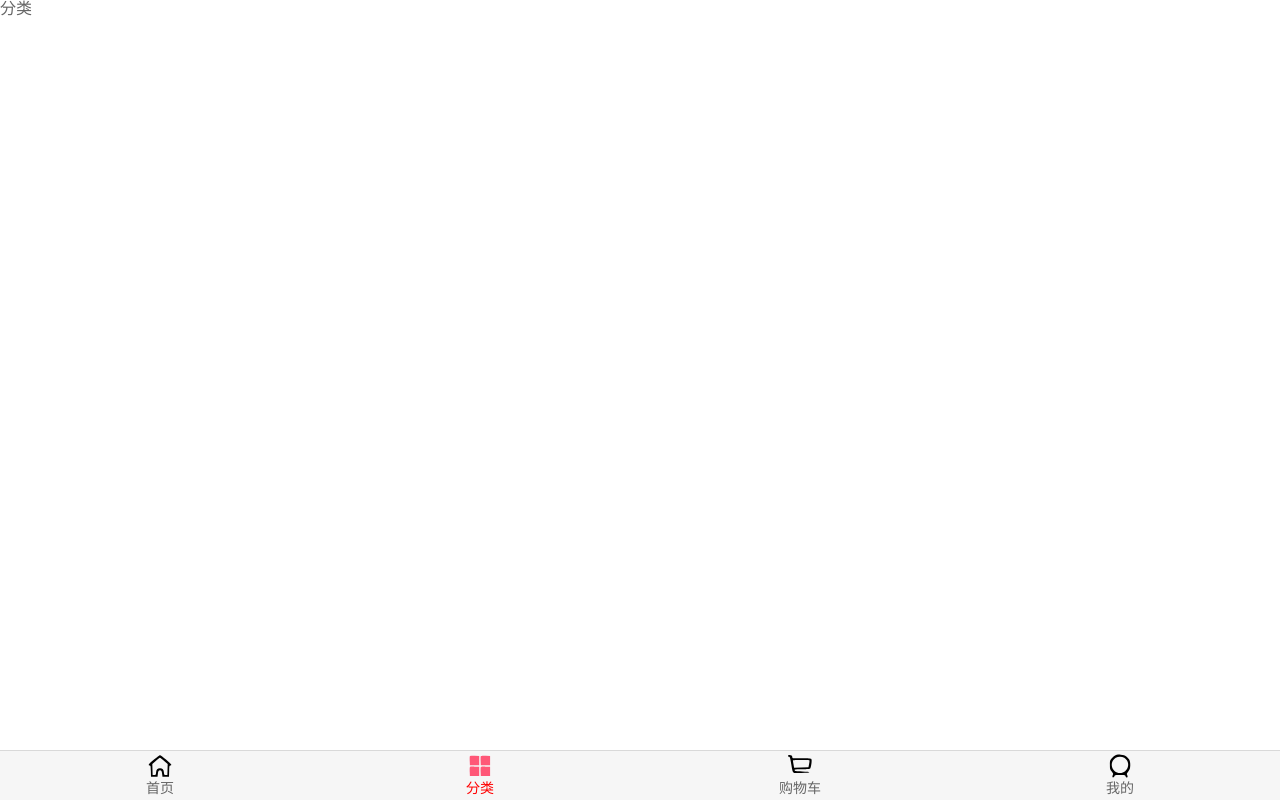
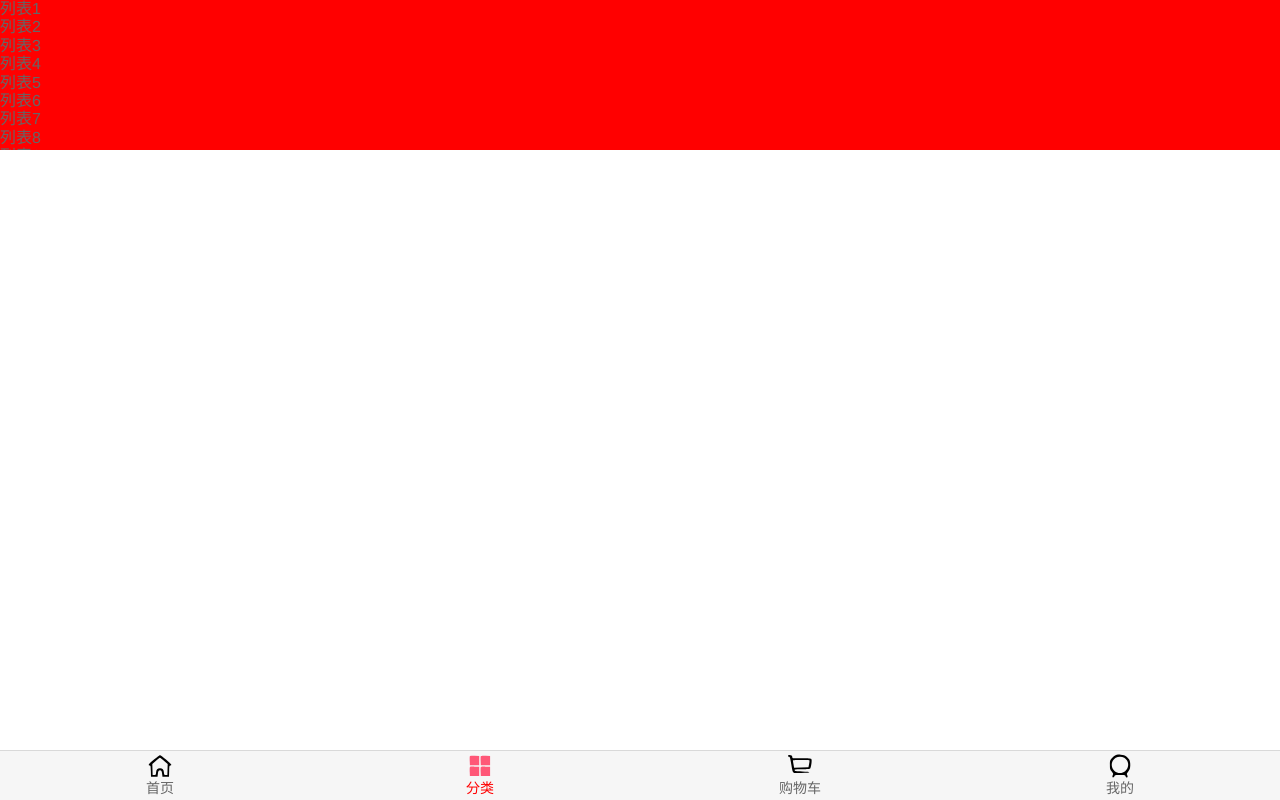
Before and after one commit to DuanPengZhan/supermall, a Vue app: page /category in a window 1280 px wide. Built offline with nearby package versions, Linux system fonts and the light colour scheme.

Commit message:
better-scroll

```diff
--- a/package.json
+++ b/package.json
@@ -8,6 +8,7 @@
   },
   "dependencies": {
     "axios": "^0.24.0",
+    "better-scroll": "^2.4.2",
     "core-js": "^3.6.5",
     "vue": "^3.0.0",
     "vue-router": "^4.0.0-0",
--- a/src/components/common/tabbar/TabBar.vue
+++ b/src/components/common/tabbar/TabBar.vue
@@ -22,5 +22,7 @@
 
   /* box-shadow: 0 -0.1785rem 0.1785rem 0 #f4f4f4; */
   border-top: 1px solid #d9d9d9;
+  /* overflow: hidden; */
+  z-index: 1;
 }
 </style>
--- a/src/components/content/mainTabbar/MainTabBar.vue
+++ b/src/components/content/mainTabbar/MainTabBar.vue
@@ -1,5 +1,5 @@
 <template>
-  <tab-bar>
+  <tab-bar class="tab-bar">
     <tab-bar-item path="/home">
       <template v-slot:item-icon>
         <img src="@/assets/img/tabbar/home.svg" alt="" />
--- a/src/views/category/Category.vue
+++ b/src/views/category/Category.vue
@@ -1,15 +1,137 @@
 <template>
-    <div>
-        分类
-    </div>
+  <div class="wrapper" ref="wrapper">
+    <ul class="content">
+      <li>列表1</li>
+      <li>列表2</li>
+      <li>列表3</li>
+      <li>列表4</li>
+      <li>列表5</li>
+      <li>列表6</li>
+      <li>列表7</li>
+      <li>列表8</li>
+      <li>列表9</li>
+      <li>列表10</li>
+      <li>列表11</li>
+      <li>列表12</li>
+      <li>列表13</li>
+      <li>列表14</li>
+      <li>列表15</li>
+      <li>列表16</li>
+      <li>列表17</li>
+      <li>列表18</li>
+      <li>列表19</li>
+      <li>列表20</li>
+      <li>列表21</li>
+      <li>列表22</li>
+      <li>列表23</li>
+      <li>列表24</li>
+      <li>列表25</li>
+      <li>列表26</li>
+      <li>列表27</li>
+      <li>列表28</li>
+      <li>列表29</li>
+      <li>列表30</li>
+      <li>列表31</li>
+      <li>列表32</li>
+      <li>列表33</li>
+      <li>列表34</li>
+      <li>列表35</li>
+      <li>列表36</li>
+      <li>列表37</li>
+      <li>列表38</li>
+      <li>列表39</li>
+      <li>列表40</li>
+      <li>列表41</li>
+      <li>列表42</li>
+      <li>列表43</li>
+      <li>列表44</li>
+      <li>列表45</li>
+      <li>列表46</li>
+      <li>列表47</li>
+      <li>列表48</li>
+      <li>列表49</li>
+      <li>列表50</li>
+      <li>列表51</li>
+      <li>列表52</li>
+      <li>列表53</li>
+      <li>列表54</li>
+      <li>列表55</li>
+      <li>列表56</li>
+      <li>列表57</li>
+      <li>列表58</li>
+      <li>列表59</li>
+      <li>列表60</li>
+      <li>列表61</li>
+      <li>列表62</li>
+      <li>列表63</li>
+      <li>列表64</li>
+      <li>列表65</li>
+      <li>列表66</li>
+      <li>列表67</li>
+      <li>列表68</li>
+      <li>列表69</li>
+      <li>列表70</li>
+      <li>列表71</li>
+      <li>列表72</li>
+      <li>列表73</li>
+      <li>列表74</li>
+      <li>列表75</li>
+      <li>列表76</li>
+      <li>列表77</li>
+      <li>列表78</li>
+      <li>列表79</li>
+      <li>列表80</li>
+      <li>列表81</li>
+      <li>列表82</li>
+      <li>列表83</li>
+      <li>列表84</li>
+      <li>列表85</li>
+      <li>列表86</li>
+      <li>列表87</li>
+      <li>列表88</li>
+      <li>列表89</li>
+      <li>列表90</li>
+      <li>列表91</li>
+      <li>列表92</li>
+      <li>列表93</li>
+      <li>列表94</li>
+      <li>列表95</li>
+      <li>列表96</li>
+      <li>列表97</li>
+      <li>列表98</li>
+      <li>列表99</li>
+      <li>列表100</li>
+    </ul>
+  </div>
 </template>
 
 <script>
-    export default {
-        name:'Category'
-    }
+// 默认情况下 BScroll 是不可以实时的监听滚动位置
+// prode 侦测
+// 1：非实时（屏幕滑动超过一定时间后）派发scroll 事件；
+// 2：在屏幕滑动的过程中实时派发 scroll 事件；
+// 3：不仅在屏幕滑动的过程中，而且在滚动动画运行过程中实时派发 scroll 事件。
+import BScroll from "better-scroll";
+
+export default {
+  name: "Category",
+  data() {
+    return {
+    //   scroll: null,
+    };
+  },
+  mounted() {
+    this.$nextTick(() => {
+      this.scroll = new BScroll(this.$refs.wrapper, {});
+    });
+  },
+};
 </script>
 
 <style scoped>
-
+.wrapper {
+  height: 150px;
+  background-color: red;
+  overflow: hidden;
+}
 </style>
```
Also changed, not shown: 1 other file (tests, documents, lock files or other folders).
